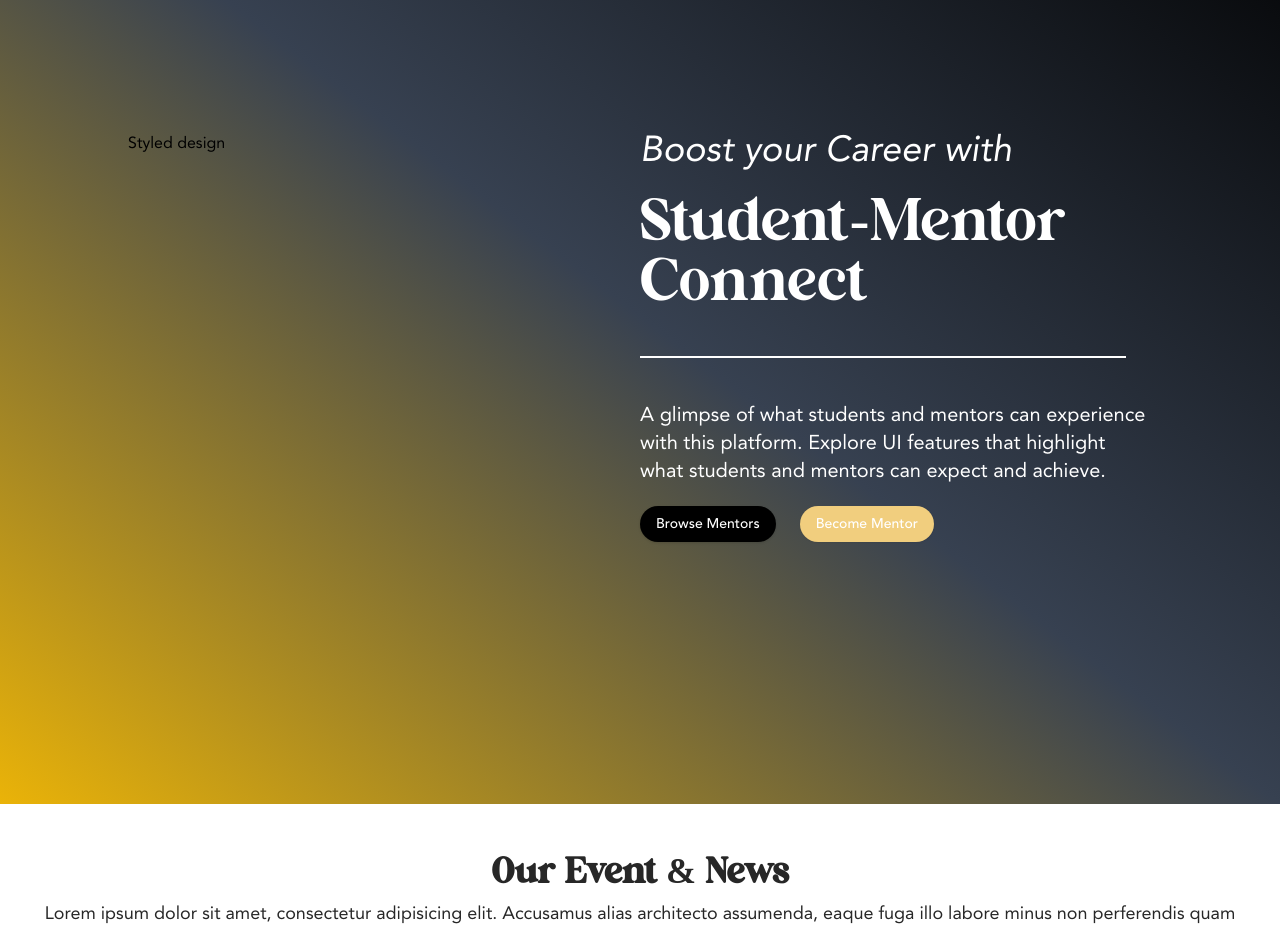
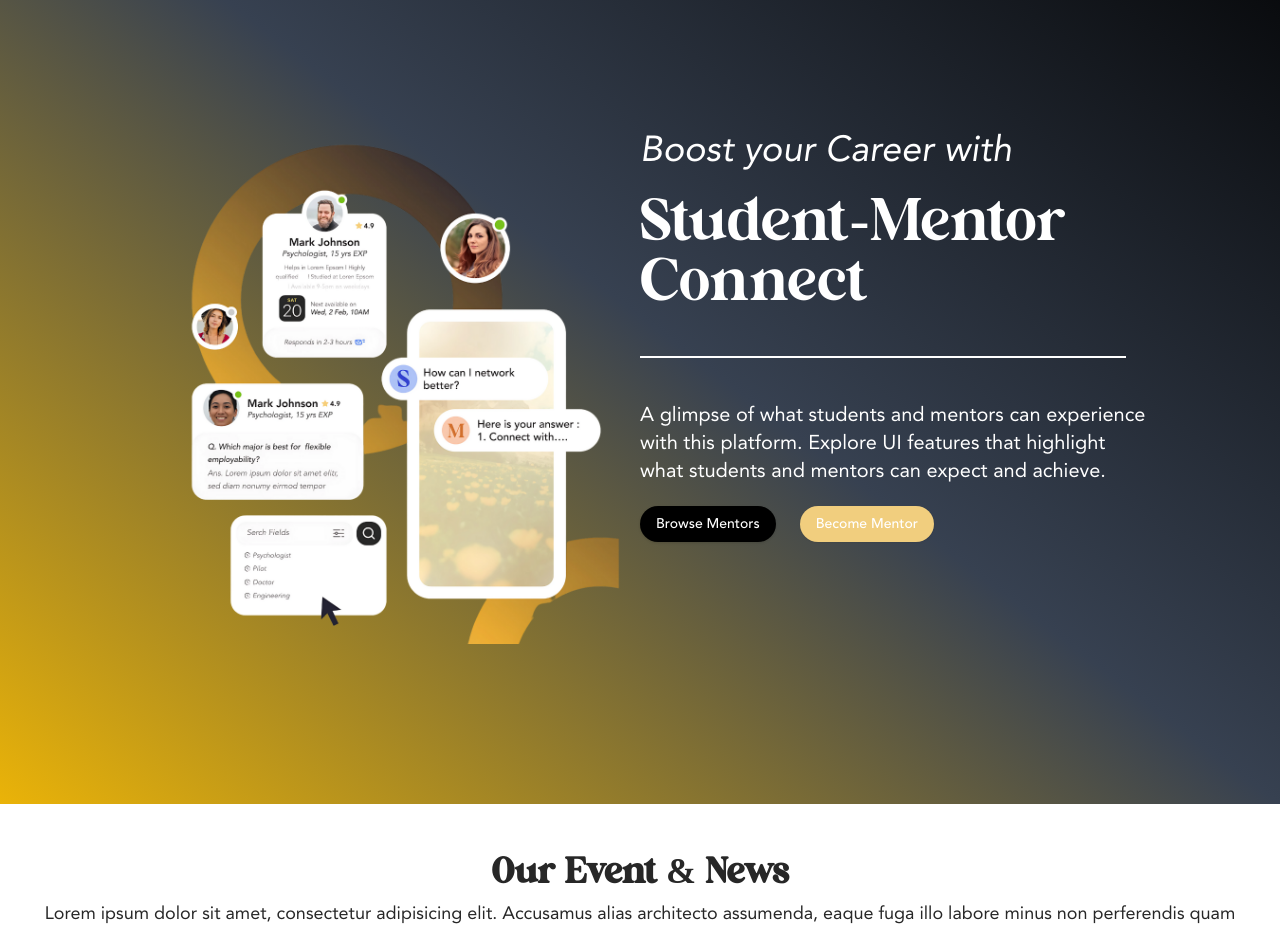
Before and after one commit to ZvityTeam/career-view-ui-dev, a React (Vite) app: page / in a window 1280 px wide. Shown: the part 2920-3849 px from the top of the page. Built offline with nearby package versions, Linux system fonts and the light colour scheme; a web font is replaced by a local one.

Commit message:
Add image to component.

```diff
--- a/src/components/student-mentor-connect/StudentMentorConnect.tsx
+++ b/src/components/student-mentor-connect/StudentMentorConnect.tsx
@@ -1,10 +1,16 @@
 import { Button } from '../button/Button.tsx';
+import image from '../../assets/styled-comp.png';
 
 export const StudentMentorConnect = () => {
   return (
     <section className='grid min-h-[120vh] place-items-center bg-gradient-to-tr from-yellow-500 via-gray-700 to-black pt-44'>
       <div className='flex min-h-screen w-full p-32'>
-        <div className='flex-1'>Styled design</div>
+        <div className='flex-1'>
+          <img
+            src={image}
+            alt={'style'}
+          />
+        </div>
         <div className='flex-1 text-white'>
           <div className='flex flex-col gap-5'>
             <p className='text-4xl italic'>Boost your Career with</p>
```
Also changed, not shown: src/assets/styled-comp.png (added).
